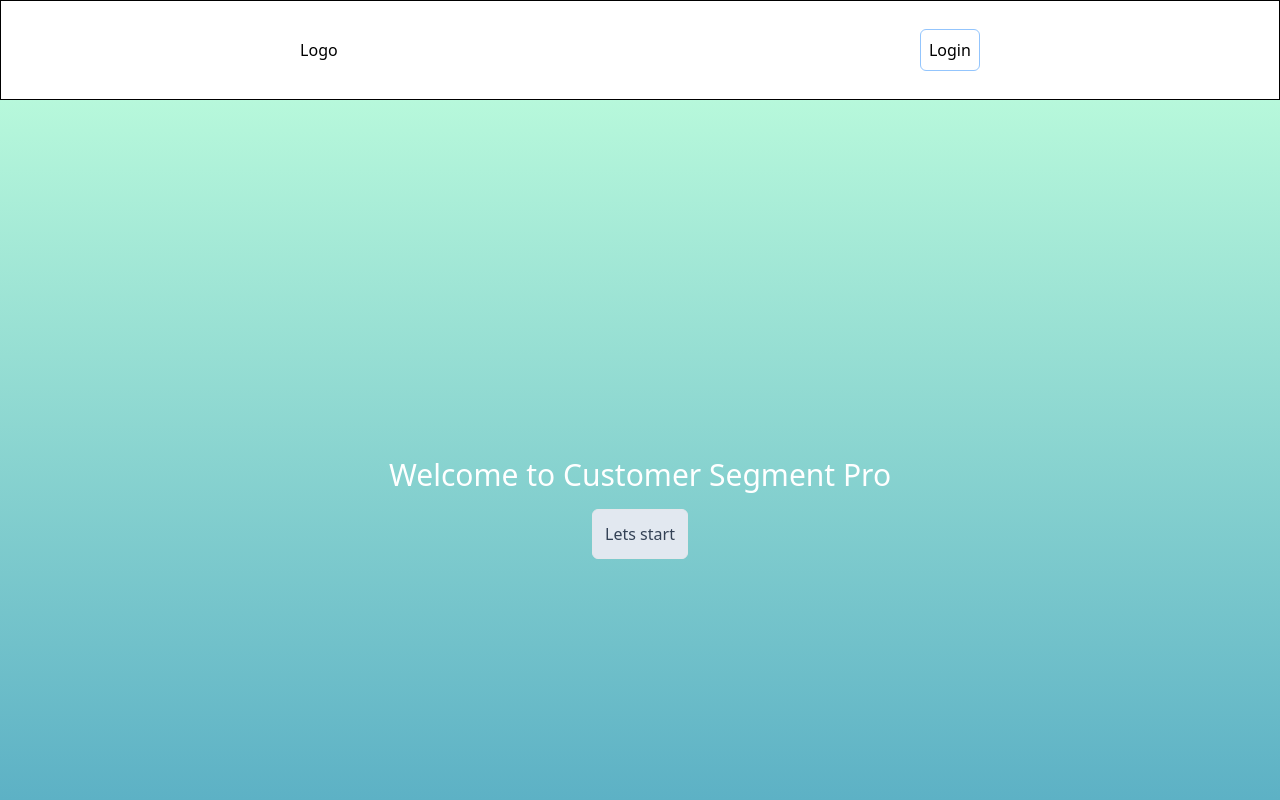
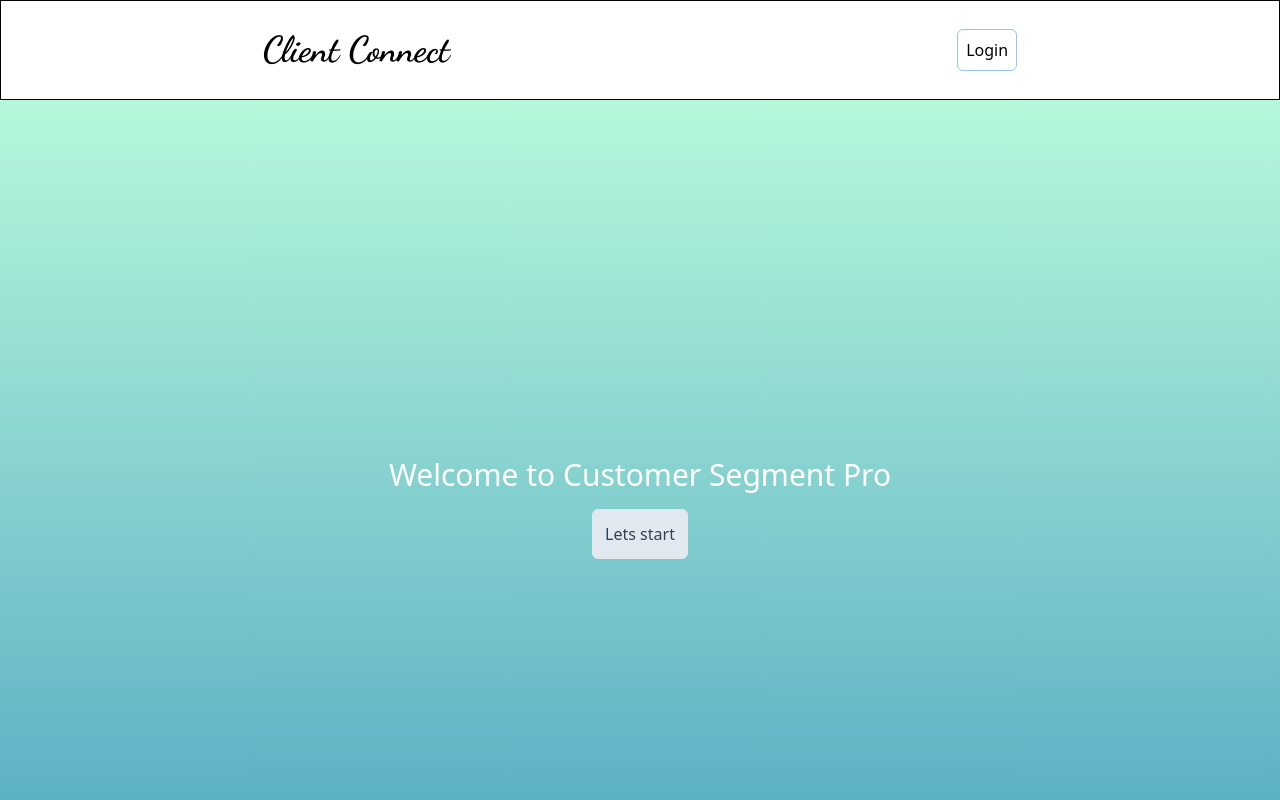
Before and after one commit to Niraj-22/clientconnect, a React (Vite) app in the folder frontend/: page / in a window 1280 px wide. Shown: the top 800 px of the page. Built offline with nearby package versions, Linux system fonts and the light colour scheme.

Commit message:
Added font for Logo

```diff
--- a/frontend/index.html
+++ b/frontend/index.html
@@ -2,6 +2,12 @@
 <html lang="en">
   <head>
     <meta charset="UTF-8" />
+    <link rel="preconnect" href="https://fonts.googleapis.com" />
+    <link rel="preconnect" href="https://fonts.gstatic.com" crossorigin />
+    <link
+      href="https://fonts.googleapis.com/css2?family=Dancing+Script:wght@400..700&display=swap"
+      rel="stylesheet"
+    />
 
     <meta name="viewport" content="width=device-width, initial-scale=1.0" />
     <title>CSM</title>
--- a/frontend/src/App.css
+++ b/frontend/src/App.css
@@ -1,3 +1,4 @@
-.root {
-  background-color: grey;
+.dancing-script-font {
+  font-family: "Dancing Script", cursive;
+  font-weight: 700;
 }
--- a/frontend/src/components/Header.jsx
+++ b/frontend/src/components/Header.jsx
@@ -2,12 +2,12 @@ import SignupButton from "./SignupButton";
 import LogoutButton from "./LogoutButton";
 import { useSelector } from "react-redux";
 import Nav from "./Nav";
-
+import "../App.css";
 const Header = () => {
   const token = useSelector((state) => state.auth.token);
   return (
     <div className="flex border border-black h-full p-2 justify-evenly items-center">
-      <div> Logo</div>
+      <div className="dancing-script-font text-4xl"> Client Connect</div>
       <div>{token ? <Nav /> : null} </div>
       <div>{token ? <LogoutButton /> : <SignupButton />}</div>
     </div>
--- a/frontend/src/components/Nav.jsx
+++ b/frontend/src/components/Nav.jsx
@@ -7,11 +7,8 @@ const Nav = () => {
         <NavLink to="/data" className="border border-blue-300 rounded-md p-2">
           DashBoard
         </NavLink>
-        <NavLink
-          to="/profile"
-          className="border border-blue-300 rounded-md p-2"
-        >
-          Profile
+        <NavLink to="/upload" className="border border-blue-300 rounded-md p-2">
+          Upload CSV
         </NavLink>
       </nav>
     </div>
```
